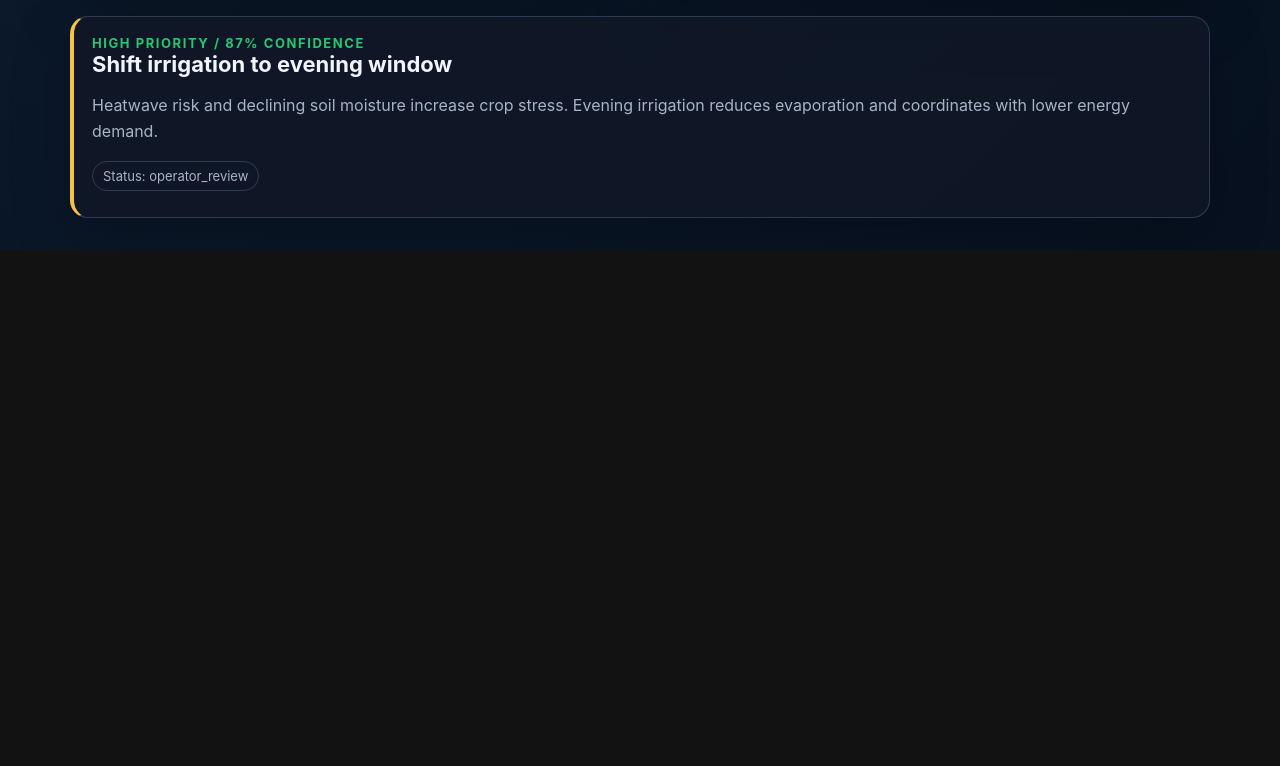
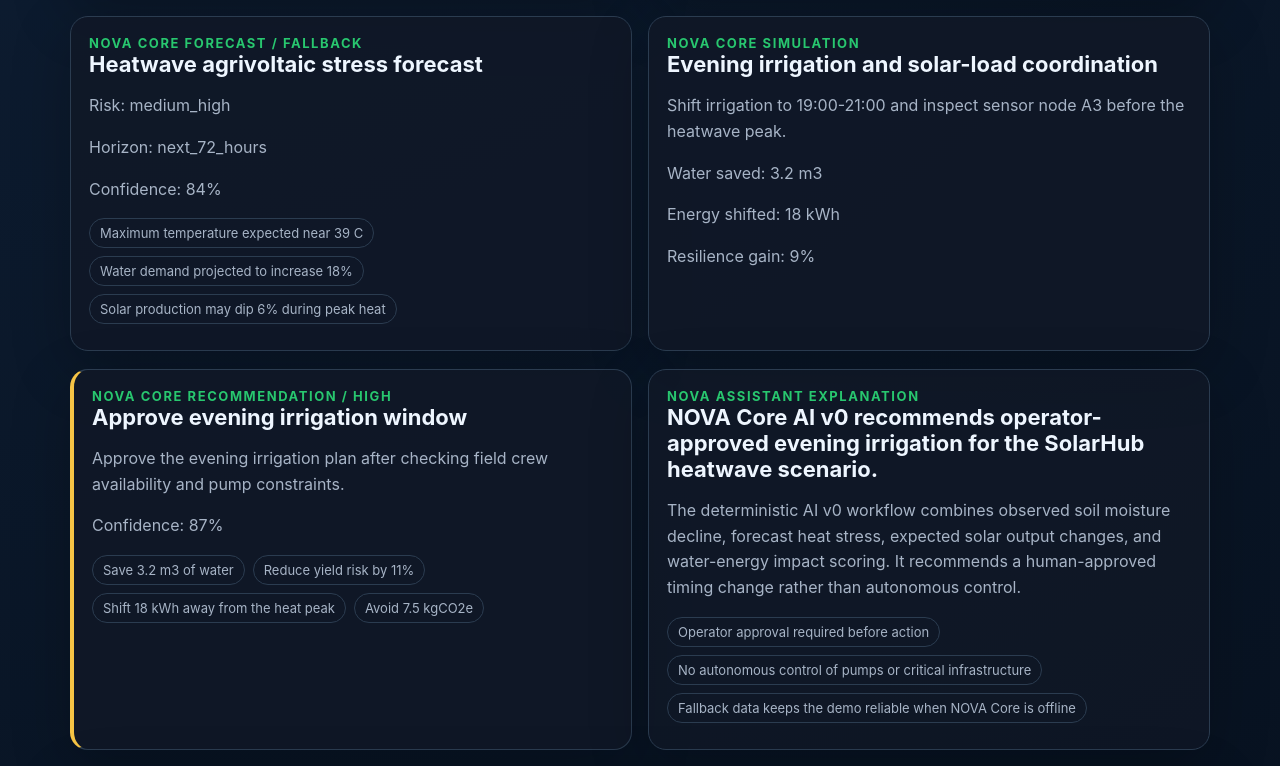
Before and after one commit to wisemaiarservices-debug/neoagro-platform, a Next.js app in the folder apps/web/: page /dashboard in a window 1280 px wide. Shown: the part 947-1713 px from the top of the page. Before the commit the page ends 1197 px from the top, so only its background shows below. Built offline with nearby package versions, Linux system fonts and the light colour scheme; no server answers.

Commit message:
feat(web): show NOVA Core AI v0 workflow sections

```diff
--- a/apps/web/app/dashboard/page.tsx
+++ b/apps/web/app/dashboard/page.tsx
@@ -6,6 +6,7 @@ function format(value: number | string, unit?: string) {
 
 export default async function DashboardPage() {
   const summary = await getDashboardSummary();
+  const novaCore = summary.novaCore;
 
   return (
     <main className="container">
@@ -23,6 +24,7 @@ export default async function DashboardPage() {
         </p>
         <div>
           {summary.workflow.map((step: string) => <span key={step} className="badge">{step}</span>)}
+          <span className="badge">NOVA Core AI v0: {novaCore.status}</span>
         </div>
       </section>
 
@@ -55,6 +57,49 @@ export default async function DashboardPage() {
         </div>
       </section>
 
+      <section className="grid grid-2" style={{ marginTop: 18 }}>
+        <div className="card">
+          <div className="kicker">NOVA Core Forecast / {novaCore.source}</div>
+          <h2>{novaCore.forecast.title}</h2>
+          <p>Risk: {novaCore.forecast.risk}</p>
+          <p>Horizon: {novaCore.forecast.horizon}</p>
+          <p>Confidence: {Math.round(novaCore.forecast.confidence * 100)}%</p>
+          <div>
+            {novaCore.forecast.signals.map((signal: string) => <span key={signal} className="badge">{signal}</span>)}
+          </div>
+        </div>
+
+        <div className="card">
+          <div className="kicker">NOVA Core Simulation</div>
+          <h2>{novaCore.simulation.scenario}</h2>
+          <p>{novaCore.simulation.action}</p>
+          <p>Water saved: {novaCore.simulation.water_saved_m3} m3</p>
+          <p>Energy shifted: {novaCore.simulation.energy_shifted_kwh} kWh</p>
+          <p>Resilience gain: {novaCore.simulation.resilience_gain_pct}%</p>
+        </div>
+      </section>
+
+      <section className="grid grid-2" style={{ marginTop: 18 }}>
+        <div className="card recommendation">
+          <div className="kicker">NOVA Core Recommendation / {novaCore.recommendation.priority}</div>
+          <h2>{novaCore.recommendation.title}</h2>
+          <p>{novaCore.recommendation.operator_action}</p>
+          <p>Confidence: {Math.round(novaCore.recommendation.confidence * 100)}%</p>
+          <div>
+            {novaCore.recommendation.expected_impact.map((impact: string) => <span key={impact} className="badge">{impact}</span>)}
+          </div>
+        </div>
+
+        <div className="card">
+          <div className="kicker">NOVA Assistant Explanation</div>
+          <h2>{novaCore.assistant.summary}</h2>
+          <p>{novaCore.assistant.explanation}</p>
+          <div>
+            {novaCore.assistant.guardrails.map((guardrail: string) => <span key={guardrail} className="badge">{guardrail}</span>)}
+          </div>
+        </div>
+      </section>
+
       <section className="grid" style={{ marginTop: 18 }}>
         {summary.recommendations.map((rec: any) => (
           <div className="card recommendation" key={rec.id}>
```
